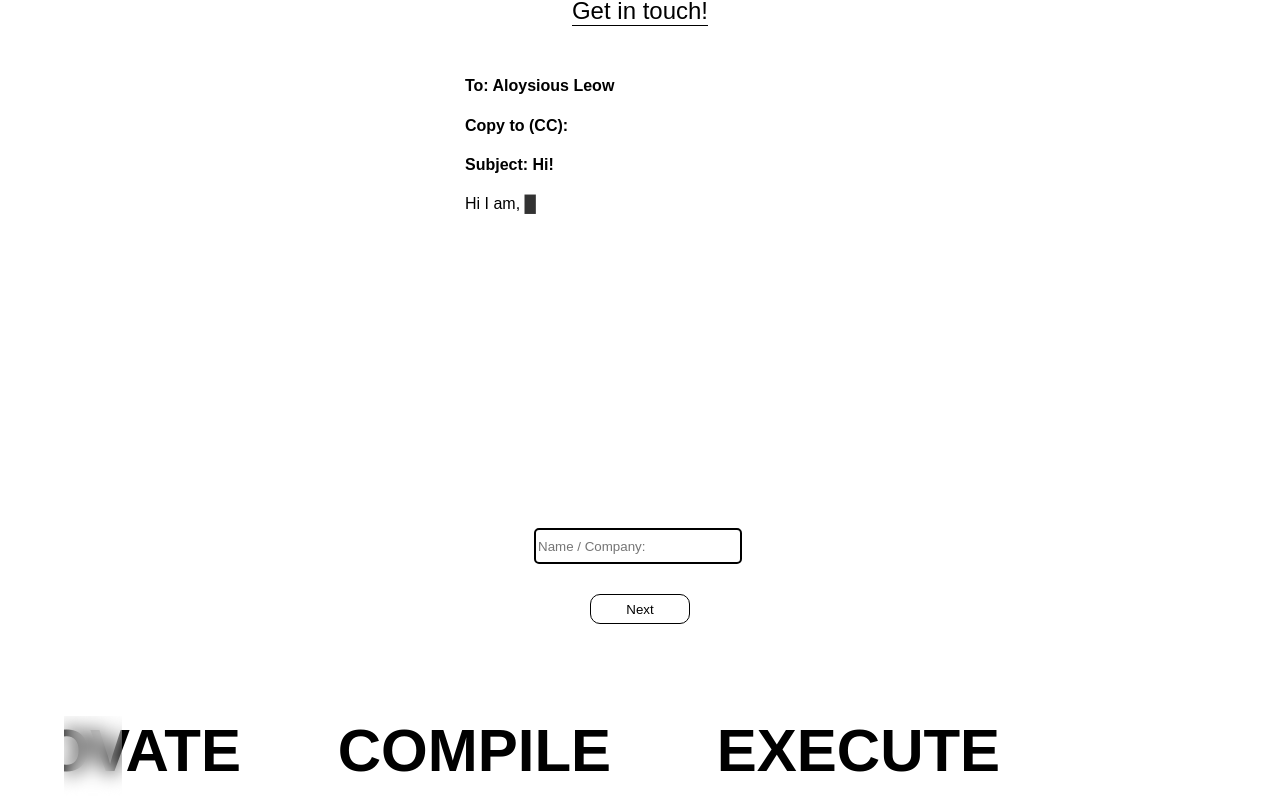
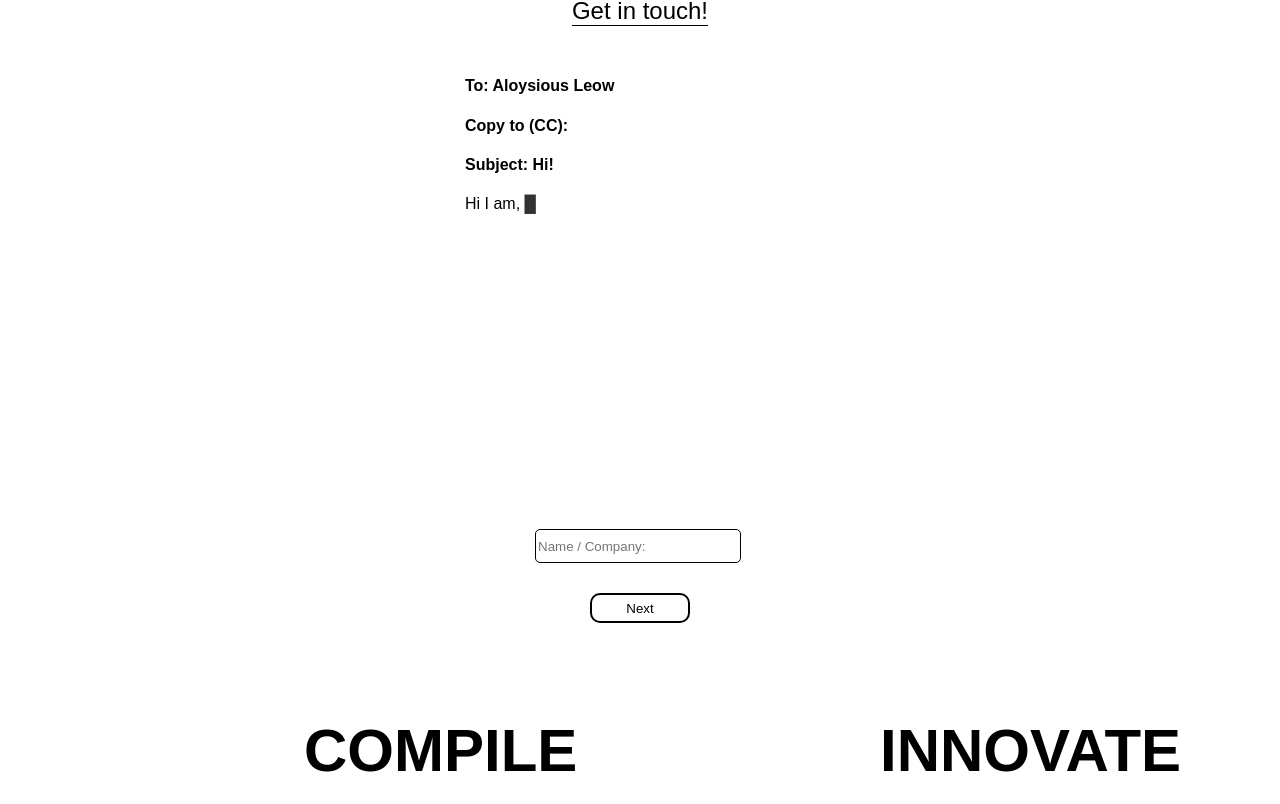
Before and after one commit to Aloyleow/portfolio, a React (Vite) app: page / in a window 1280 px wide. Shown: the part 2582-3386 px from the top of the page. Built offline with nearby package versions, Linux system fonts and the light colour scheme; a web font is replaced by a local one.

Commit message:
Feat: adjusted motion for footer marquee

```diff
--- a/src/components/ContactForm.tsx
+++ b/src/components/ContactForm.tsx
@@ -33,7 +33,7 @@ const ContactForm: React.FC<ContactFormProps> = ({
     <div className="contact-form-div1">
       {!success && !submitting && !otherError &&
       <div>
-        <form>
+        <form id="contact-form" name="contact-form">
           {showInput === 0 &&
             <input
               type="text"
--- a/src/components/FooterMarquee.tsx
+++ b/src/components/FooterMarquee.tsx
@@ -1,39 +1,42 @@
 import { motion, Variants } from "motion/react"
 
-const tagline = ["INNOVATE", "COMPILE", "EXECUTE"];
+const tagline = ["INNOVATE",  "COMPILE", "EXECUTE",];
 
 const marqueeAnimateVar: Variants = {
-  animate: {
+  initial: {
     opacity: 1,
-    x: ["-100%", "120%"],
+    x: -300,
+  },
+  animate: ({indexAnimate}: {indexAnimate: number}) => ({
+    opacity: 1,
+    x: 1500,
     transition: {
-      duration: 5,
+      delay: indexAnimate * 3.2,
+      duration: 10,
       ease: "linear",
       repeat: Infinity,
-      repeatType: "loop"
+      repeatType: "loop",
     },
-  },
+  })
 };
 
 const FooterMarquee = () => {
 
-  return(
+  return (
     <div className="footer-marquee-div1">
-      <div className="footer-blur"></div>
-      <div className="footer-blur footer-blurR"></div>
-      <div className="footer-marquee-div2">
       {tagline.map((item, index) => (
         <motion.div
           key={index}
+          className="footer-marquee-text"
           variants={marqueeAnimateVar}
-            whileInView="animate"
-            style={{width: "30%"}}
+          initial="initial"
+          animate="animate"
+          custom={{indexAnimate: index}}
         >
           <h1>{item}</h1>
         </motion.div>
       ))}
     </div>
-    </div>
   )
 }
 
--- a/src/index.css
+++ b/src/index.css
@@ -80,7 +80,7 @@ button {
   height: 30px;
   width: 100px;
   background-color: white;
-  border: 1px solid;
+  border: 2px solid;
   border-radius: 10px;
   cursor: pointer !important;
   margin: 0px 10px 0px 10px;
@@ -89,7 +89,7 @@ button {
 input {
   height: 30px;
   width: 200px;
-  border: 2px solid;
+  border: 1px solid;
   border-radius: 5px;
 }
 
@@ -396,34 +396,19 @@ input {
 /*Footer Section*/
 
 .footer-marquee-div1 {
-  position: relative;
   height: 80px;
   width: 100%;
-}
-
-.footer-blur {
-  position: absolute;
-  z-index: 1;
-  height: 80px;
-  width: 5%;
-  backdrop-filter: blur(10px);
-}
-
-.footer-blurR {
-  right: 0;
-}
-
-.footer-marquee-div2 {
-  display: flex;
-  justify-content: space-around;
-  height: 80px;
-  width: 100%;
+  position: relative;
   overflow: hidden;
 }
 
-.footer-marquee-div2 h1 {
+.footer-marquee-div1 h1 {
   font-weight: 900;
   padding: 0;
   margin: 0;
   font-size: 60px;
 }
+
+.footer-marquee-text {
+  position: absolute;
+}
```
Lines whose indentation alone changed are shown as unchanged.
